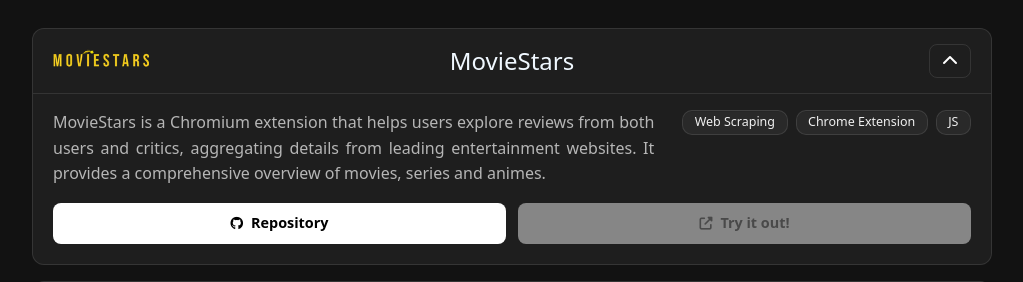
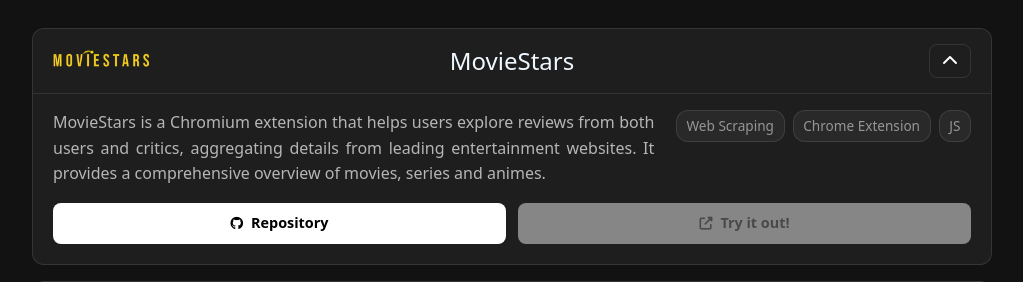
Before and after one commit to mlziade/portifolio-mlziade, a Django app: page /projects/ in a window 1280 px wide, after a click that opens the changed part. Shown: the part 372-654 px from the top of the page, without its empty margins (128-1151 px from the left). Run offline with Django 5.2, Linux system fonts and the light colour scheme; some libraries are stand-ins or nearby versions.

Commit message:
style: update project's tags styles to look like resume's tags

```diff
--- a/portifolio/static/projects.css
+++ b/portifolio/static/projects.css
@@ -242,15 +242,13 @@
 }
 
 .tag {
-    color: var(--text-light);
+    color: var(--text-muted);
     background-color: var(--hover-bg);
     border: 1px solid var(--border-primary);
-    padding: 0.32rem 0.72rem;
-    border-radius: 10px; /* rounded rectangle */
-    font-size: 0.78rem;
-    line-height: 1;
-    transition: background-color 160ms ease, color 160ms ease, border-color 160ms ease, box-shadow 160ms ease, transform 160ms ease;
-    box-shadow: 0 1px 0 rgba(0,0,0,0.06) inset;
+    padding: 0.3rem 0.6rem;
+    border-radius: 12px; /* match resume */
+    font-size: 0.85rem;
+    transition: all var(--transition-fast);
     direction: ltr; /* keep label text normal */
 }
 
@@ -260,7 +258,6 @@
     border-color: var(--hover-grey-border);
     cursor: pointer;
     transform: translateY(-1px);
-    box-shadow: 0 3px 10px rgba(0,0,0,0.12);
 }
 
 /* Reduced motion: avoid movement on hover */
@@ -290,6 +287,14 @@
     .summary-title { max-width: calc(100% - 160px); }
 }
 
+/* Match resume small-tag sizing */
+@media (max-width: 576px) {
+    .tag {
+        font-size: 0.75rem;
+        padding: 0.2rem 0.5rem;
+    }
+}
+
 /* Respect reduced motion preferences */
 @media (prefers-reduced-motion: reduce) {
     .summary-toggle .fa-chevron-down { transition: none; }
```
